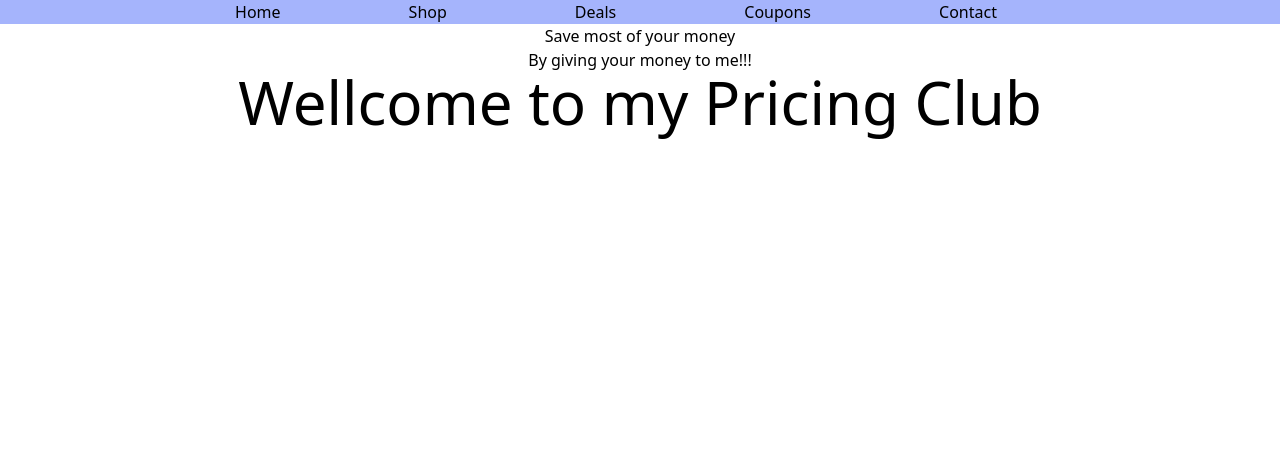
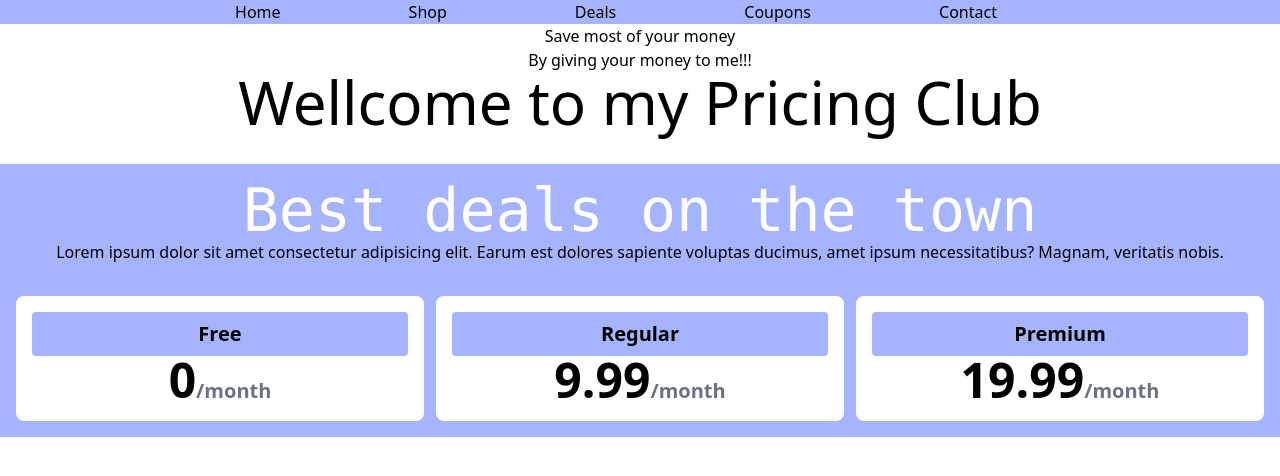
Before and after one commit to nazmul162001/react-with-tailwind, a React (Create React App) app: page / in a window 1280 px wide. Shown: the top 476 px of the page. Built offline with nearby package versions, Linux system fonts and the light colour scheme.

Commit message:
added pricing card section

```diff
--- a/src/App.js
+++ b/src/App.js
@@ -1,11 +1,13 @@
 import './App.css';
 import Header from './components/Header/Header';
+import Pricing from './components/Pricing/Pricing';
 
 function App() {
   return (
     <div className="App">
       <Header />
       <h1 className='text-6xl'>Wellcome to my Pricing Club</h1>
+      <Pricing />
     </div>
   );
 }
--- /dev/null
+++ b/src/components/Pricing/Pricing.js
@@ -0,0 +1,27 @@
+import React from 'react';
+import PricingOption from '../PricingOption/PricingOption';
+
+const Pricing = () => {
+  const pricingOptions = [
+    {id:1, name: 'Free', price: 0},
+    {id:2, name: 'Regular', price: 9.99},
+    {id:3, name: 'Premium', price: 19.99}
+  ]
+  return (
+    <div className='bg-indigo-300 p-4 mt-8'>
+      <h2 className="text-6xl font-mono text-white">Best deals on the town</h2>
+      <p>Lorem ipsum dolor sit amet consectetur adipisicing elit. Earum est dolores sapiente voluptas ducimus, amet ipsum necessitatibus? Magnam, veritatis nobis.</p>
+
+      <div className='grid md:grid-cols-3 gap-3 mt-8'>
+        {
+          pricingOptions.map(option => <PricingOption
+          key = {option.id}
+          option = {option}
+          />)
+        }
+      </div>
+    </div>
+  );
+};
+
+export default Pricing;
--- /dev/null
+++ b/src/components/PricingOption/PricingOption.js
@@ -0,0 +1,16 @@
+import React from 'react';
+
+const PricingOption = (props) => {
+  const {name, price} = props.option;
+  return (
+    <div className='bg-white p-4 rounded-lg'>
+      <h2 className='bg-indigo-300 py-2 rounded text-xl font-bold'>{name}</h2>
+      <p>
+        <span className='text-5xl font-bold'>{price}</span>
+        <span className='text-xl font-bold text-gray-500'>/month</span>
+      </p>
+    </div>
+  );
+};
+
+export default PricingOption;
```
